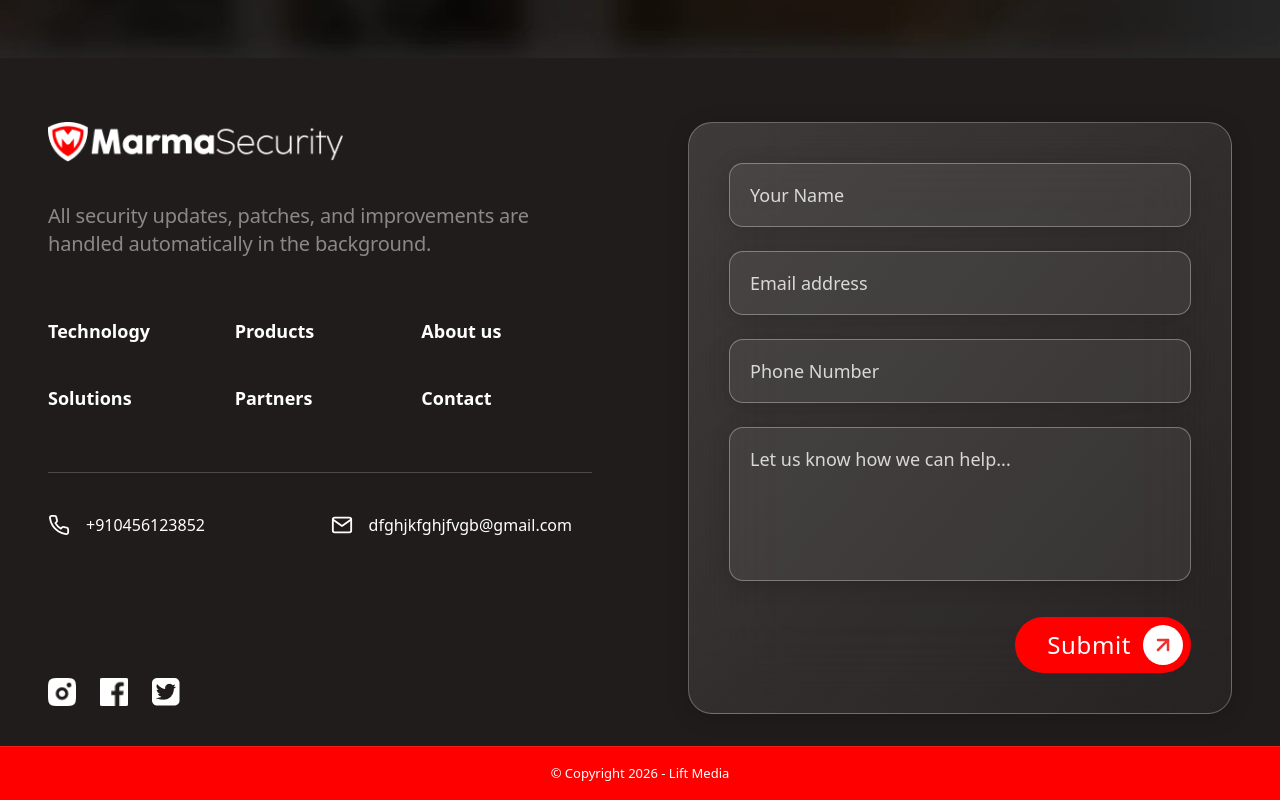
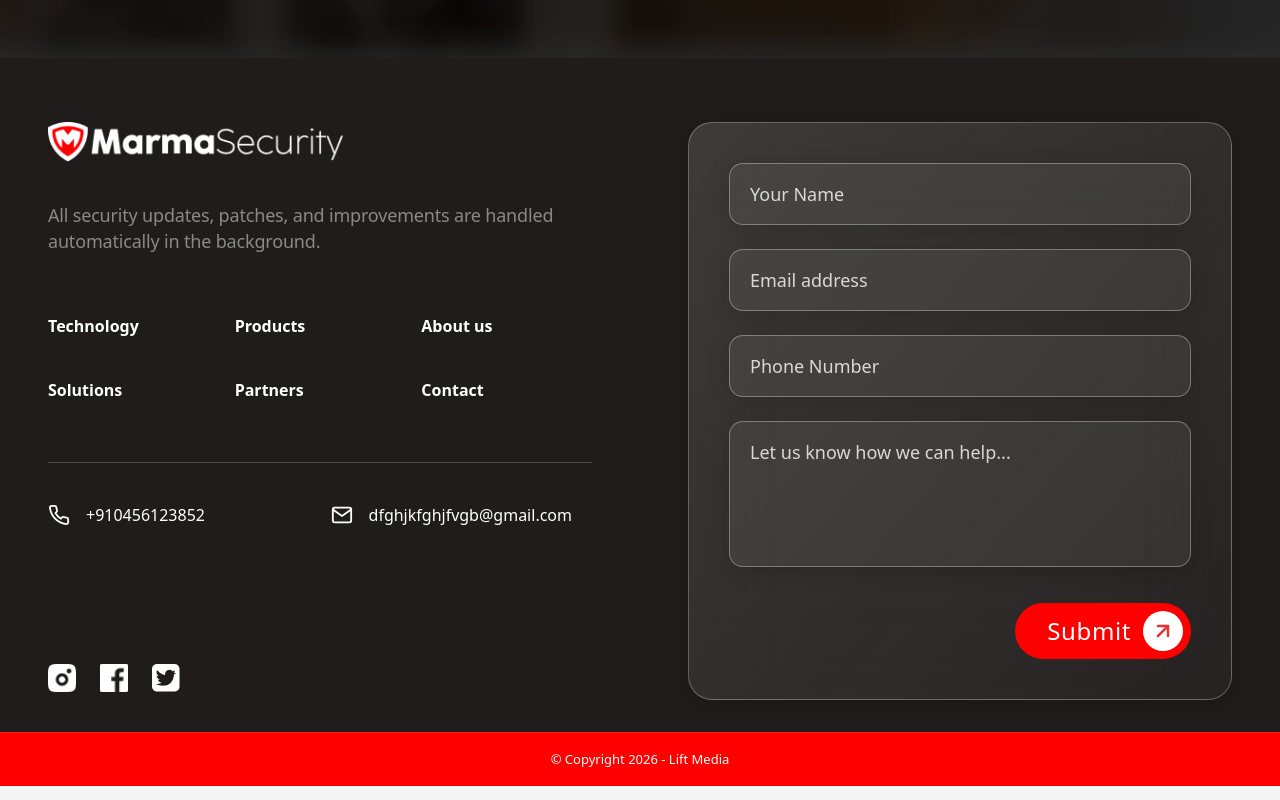
Before and after one commit to vinay-uelement/marma-security, a Next.js app: page / in a window 1280 px wide. Shown: the part 6783-7583 px from the top of the page. Built offline with nearby package versions, Linux system fonts and the light colour scheme.

Commit message:
Adjust footer font sizes and line heights in globals.css

```diff
--- a/app/globals.css
+++ b/app/globals.css
@@ -139,22 +139,22 @@ backdrop-filter: blur(45.73509216308594px);
 
 .footer-input-field {
   background: rgba(212, 212, 212, 0.08);
-border: 1px solid #FFFFFF52;
+  border: 1px solid #FFFFFF52;
   color: #D4D4D433;
   box-shadow: 0px 3.66px 21.95px -0.91px #00000033;
-  @apply font-body font-normal text-[20px] leading-[30px] rounded-[14px] px-5 py-4 text-white placeholder-white focus:outline-none focus:border-white focus:ring-1 focus:ring-white transition-all w-full;
+  @apply font-body font-normal text-[18px] leading-[28px] rounded-[14px] px-5 py-4 text-white placeholder-white focus:outline-none focus:border-white focus:ring-1 focus:ring-white transition-all w-full;
 }
 
 .footer-input-field::placeholder {
-  @apply text-[#FFFFFFCC] font-body font-normal text-[18px] leading-[30px];
+  @apply text-[#FFFFFFCC] font-body font-normal text-[18px] leading-[28px];
 }
 
 .footer-desc-text {
-  @apply font-body font-normal text-[20px] leading-[28px] tracking-[-0.01em] text-[#898989];
+  @apply font-body font-normal text-[18px] leading-[26px] tracking-[-0.01em] text-[#898989];
 }
 
 .footer-nav-grid {
-  @apply font-title font-semibold text-[18px] text-white;
+  @apply font-title font-semibold text-[16px] text-white;
 }
 
 .footer-contact-text {
```
